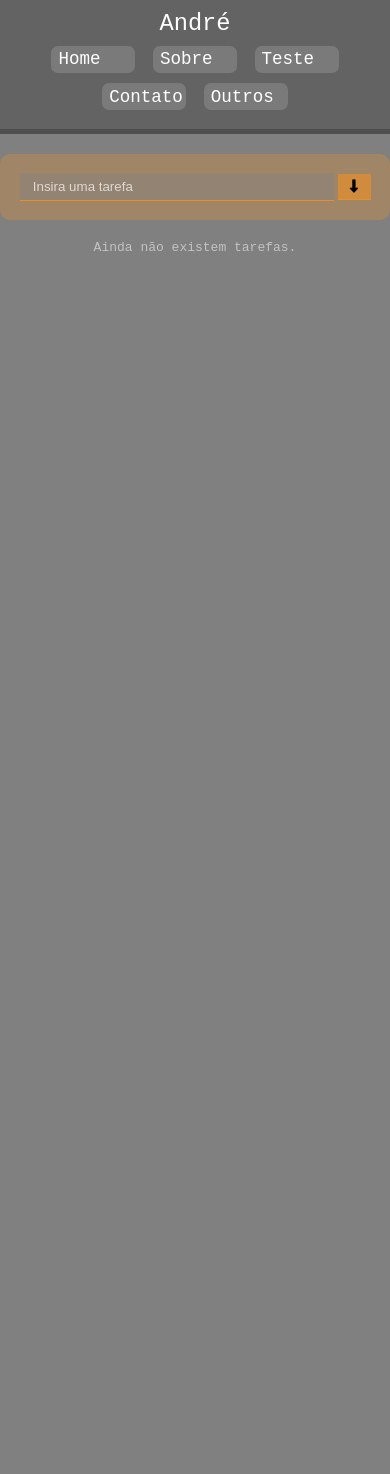
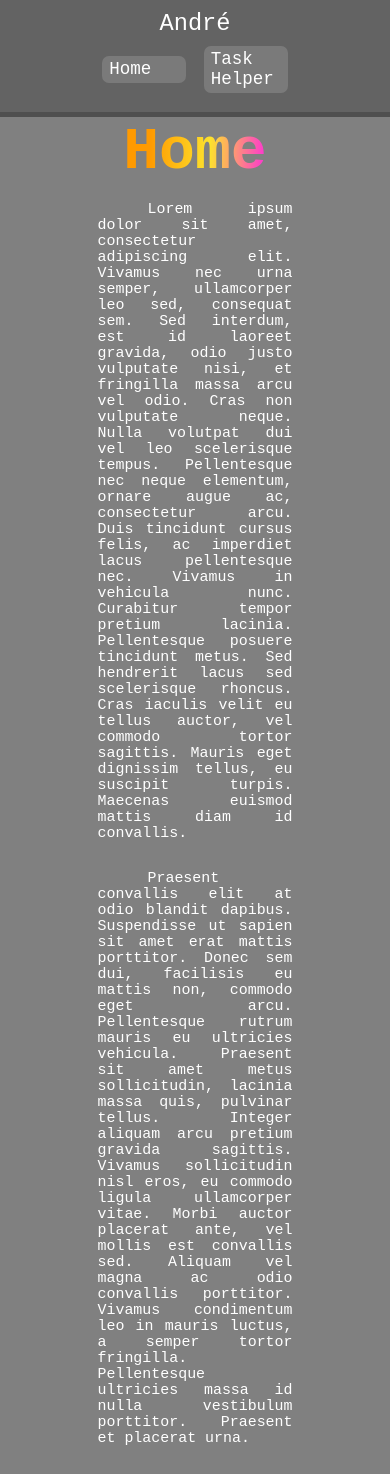
Before and after one commit to andrerrazambuja/vue-treino, a Vue app: page /#/ in a window 390 px wide. Before the commit the page ends 844 px from the top, so only its background shows below. Built offline with nearby package versions, Linux system fonts and the light colour scheme.

Commit message:
Vuu router + página home + gradient text + ajustes

```diff
--- a/package.json
+++ b/package.json
@@ -9,11 +9,13 @@
   },
   "dependencies": {
     "core-js": "^3.6.5",
-    "vue": "^2.6.11"
+    "vue": "^2.6.11",
+    "vue-router": "^3.2.0"
   },
   "devDependencies": {
     "@vue/cli-plugin-babel": "~4.5.0",
     "@vue/cli-plugin-eslint": "~4.5.0",
+    "@vue/cli-plugin-router": "~4.5.0",
     "@vue/cli-service": "~4.5.0",
     "babel-eslint": "^10.1.0",
     "eslint": "^6.7.2",
--- a/src/App.vue
+++ b/src/App.vue
@@ -2,37 +2,9 @@
   <div>
     <Header/>
     <div id="app">
+      <router-view>
 
-      <!-- Campo para adicionar tarefas -->
-      <div class="card input">
-
-        <input type="text" v-model="taskInput" name="task" id="taskInput" v-on:keyup.enter="addTask()" maxlength="40" placeholder="Insira uma tarefa">
-
-        <button class="actionButton" @click="addTask()"> <i class="fas fa-long-arrow-alt-down"></i> </button>
-
-      </div>
-
-      <div v-if="taskInput" id="charCounter">
-        {{taskInput.length}}/40
-      </div>
-
-      <!-- Tarefas -->
-      <div  class="card task" v-for="(task, index) in tasks" :key="task">
-
-        <button class="actionButton" @click="downTask(index)"> <i class="fas fa-sort-down"></i> </button>
-
-        <span>
-          {{index + 1}} - {{task}}
-        </span>
-
-        <button class="actionButton" @click="removeTask(index)"> <i class="fas fa-trash-alt"></i> </button>
-
-      </div>
-
-      <!-- placeholder para quando não há nenhuma tarefa -->
-      <div class="placeholder" v-if="!tasks.length">
-        Ainda não existem tarefas.
-      </div>
+      </router-view>
     </div>
   </div>
 </template>
@@ -44,28 +16,6 @@ import Header from './components/Header.vue'
 
 export default {
   name: 'App',
-  // Variáveis
-  data:() => {
-    return {
-      tasks: [],
-      taskInput: '',
-    }
-  },
-  // Métodos
-  methods: {
-    removeTask(index) {
-      this.tasks.splice(index, 1)
-    },
-    addTask() {
-      if(this.taskInput.length > 0 && this.taskInput.length <= 40) this.tasks.push(this.taskInput)
-      else window.alert('A tarefa deve ter entre 0 à 40 caracteres')
-      this.taskInput = null;
-    },
-    downTask(index) {
-      if(index == (this.tasks.length - 1)) return;
-      this.tasks.splice(index, 2 , this.tasks[index+1] , this.tasks[index]);
-    },
-  },
   // Componentes importados
   components: {
     Header
@@ -92,75 +42,11 @@ body{
   flex-direction: column;
   align-items: center;
   justify-content: center;
-  padding: 4em 0;
-}
-
-/* Cards */
-.card{
-  margin: 0.5em;
-  padding: 1.5em;
-  background-color: rgba(230, 143, 44, 0.308);
-  width: 35%;
-  display: flex;
-  justify-content: space-between;
-  align-items: center;
-  transition: 0.3s;
-  border-radius: 10px;
-}
-
-/* Input de tarefa */
-.card input{
-  width: 90%;
-  border: 0;
-  outline: 0;
-  min-height: 2em;
-  margin-right: 4px;
-  overflow: wrap;
-  padding: 0 1em;
-  background-color: rgba(128, 128, 128, 0.45);
-  border-bottom: 1px solid rgb(230, 143, 44);
-  color: white;
-  cursor: pointer;
-}
-
-.card input::placeholder{
-  color: rgba(255, 255, 255, 0.7);
-}
-
-/* Botões dos cards ( '>' e '-' ) */
-.card .actionButton{
-  min-height: 2em;
-  width: 10%;
-  border: 0;
-  outline: 0;
-  background-color: rgba(230, 143, 44, 0.699);
-  border-bottom: 1px solid rgb(230, 143, 44);
-  cursor: pointer;
-}
-
-.card button:hover{
-  background-color: rgba(230, 143, 44);
-}
-
-/* Texto dos cards com as tarefas */
-.card span{
-  width: 80%;
-  margin: 0 4px;
-  background-color: rgba(128, 128, 128, 0.45);
-  padding: 0.5em 1em;
-}
-
-/* Texto para quando não tarefas cadastradas */
-.placeholder, #charCounter{
-  margin: 1em;
-  color: rgba(255, 255, 255, 0.521);
+  padding: 3em 0;
 }
 
 @media (max-width: 1000px)
 {
-  .card{
-    width: 70%;
-  }
 
   #app{
   padding: 1em 0;
@@ -170,10 +56,6 @@ body{
 
 @media (max-width: 600px)
 {
-  .card{
-    width: 90%;
-  }
-
   #app{
   padding: 1em 0;
   }
--- a/src/components/Header.vue
+++ b/src/components/Header.vue
@@ -1,11 +1,8 @@
 <template>
   <div id="header">
-    <div id="headerIcon">André</div>
-    <div class="headerLink">Home</div>
-    <div class="headerLink">Sobre</div>
-    <div class="headerLink">Teste</div>
-    <div class="headerLink">Contato</div>
-    <div class="headerLink">Outros</div>
+    <router-link to="/" id="headerIcon">André</router-link>
+    <router-link to="/" class="headerLink">Home</router-link>
+    <router-link to="/task-helper" class="headerLink">Task Helper</router-link>
   </div>
 </template>
 
@@ -48,6 +45,11 @@ export default {
   background-color: rgba(255, 255, 255, 0.3);
 }
 
+a{
+  text-decoration: none;
+  color: white;
+}
+
 @media (max-width: 700px)
 {
   #headerIcon{
--- a/src/main.js
+++ b/src/main.js
@@ -1,8 +1,10 @@
 import Vue from 'vue'
 import App from './App.vue'
+import router from './router'
 
 Vue.config.productionTip = false
 
 new Vue({
-  render: h => h(App),
+  router,
+  render: h => h(App)
 }).$mount('#app')
--- /dev/null
+++ b/src/router/index.js
@@ -0,0 +1,26 @@
+import Vue from 'vue'
+import VueRouter from 'vue-router'
+import Home from '../views/Home.vue'
+import taskHelper from '../views/task-helper.vue'
+
+
+Vue.use(VueRouter)
+
+const routes = [
+  {
+    path: '/',
+    name: 'Home',
+    component: Home
+  },
+  {
+    path: '/task-helper',
+    name: 'Task Helper',
+    component: taskHelper
+  }
+]
+
+const router = new VueRouter({
+  routes
+})
+
+export default router
--- /dev/null
+++ b/src/views/Home.vue
@@ -0,0 +1,63 @@
+<template>
+  <div id="home">
+    <h1>Home</h1>
+    <p>
+        Lorem ipsum dolor sit amet, consectetur adipiscing elit. Vivamus nec urna
+      semper, ullamcorper leo sed, consequat sem. Sed interdum, est id laoreet
+      gravida, odio justo vulputate nisi, et fringilla massa arcu vel odio. Cras
+      non vulputate neque. Nulla volutpat dui vel leo scelerisque tempus.
+      Pellentesque nec neque elementum, ornare augue ac, consectetur arcu. Duis
+      tincidunt cursus felis, ac imperdiet lacus pellentesque nec. Vivamus in
+      vehicula nunc. Curabitur tempor pretium lacinia. Pellentesque posuere
+      tincidunt metus. Sed hendrerit lacus sed scelerisque rhoncus. Cras iaculis
+      velit eu tellus auctor, vel commodo tortor sagittis. Mauris eget dignissim
+      tellus, eu suscipit turpis. Maecenas euismod mattis diam id convallis.
+    </p>
+    <p>
+        Praesent convallis elit at odio blandit dapibus. Suspendisse ut sapien sit
+      amet erat mattis porttitor. Donec sem dui, facilisis eu mattis non,
+      commodo eget arcu. Pellentesque rutrum mauris eu ultricies vehicula.
+      Praesent sit amet metus sollicitudin, lacinia massa quis, pulvinar tellus.
+      Integer aliquam arcu pretium gravida sagittis. Vivamus sollicitudin nisl
+      eros, eu commodo ligula ullamcorper vitae. Morbi auctor placerat ante, vel
+      mollis est convallis sed. Aliquam vel magna ac odio convallis porttitor.
+      Vivamus condimentum leo in mauris luctus, a semper tortor fringilla.
+      Pellentesque ultricies massa id nulla vestibulum porttitor. Praesent et
+      placerat urna.
+    </p>
+  </div>
+</template>
+
+<script>
+export default {
+  name: "Home",
+};
+</script>
+
+<style scoped>
+#home {
+  display: flex;
+  flex-direction: column;
+  justify-content: center;
+  align-items: center;
+  width: 50%;
+  font-size: 1.15em;
+}
+
+h1{
+  margin: 0em;
+  margin-top: -0.2em;
+  font-size: 4em;
+  background: rgb(255,154,0);
+  background: linear-gradient(93deg, rgba(255,154,0,1) 19%, rgba(253,226,45,1) 60%, rgba(253,45,217,1) 100%);
+  -webkit-background-clip: text;
+  -webkit-text-fill-color: transparent;
+  font-weight: bold;
+}
+
+p {
+  text-align: justify;
+  text-justify: inter-word;
+  text-indent: 50px;
+}
+</style>
--- /dev/null
+++ b/src/views/task-helper.vue
@@ -0,0 +1,142 @@
+<template>
+  <div id="taskHelper">
+
+    <!-- Campo para adicionar tarefas -->
+    <div class="card input">
+
+      <input type="text" v-model="taskInput" name="task" id="taskInput" v-on:keyup.enter="addTask()" maxlength="40" placeholder="Insira uma tarefa">
+
+      <button class="actionButton" @click="addTask()"> <i class="fas fa-long-arrow-alt-down"></i> </button>
+
+    </div>
+
+    <!-- Tarefas -->
+    <div  class="card task" v-for="(task, index) in tasks" :key="task">
+
+      <button class="actionButton" @click="downTask(index)"> <i class="fas fa-sort-down"></i> </button>
+
+      <span>
+        {{index + 1}} - {{task}}
+      </span>
+
+      <button class="actionButton" @click="removeTask(index)"> <i class="fas fa-trash-alt"></i> </button>
+
+    </div>
+
+    <!-- placeholder para quando não há nenhuma tarefa -->
+    <div class="placeholder" v-if="!tasks.length">
+      Ainda não existem tarefas.
+    </div>
+  </div>
+</template>
+
+<script>
+
+export default {
+  name: 'taskHelper',
+  // Variáveis
+  data:() => {
+    return {
+      tasks: [],
+      taskInput: '',
+    }
+  },
+  // Métodos
+  methods: {
+    removeTask(index) {
+      this.tasks.splice(index, 1)
+    },
+    addTask() {
+      if(this.taskInput.length > 0 && this.taskInput.length <= 40) this.tasks.push(this.taskInput)
+      else window.alert('A tarefa deve ter entre 1 e 40 caracteres')
+      this.taskInput = null;
+    },
+    downTask(index) {
+      if(index == (this.tasks.length - 1)) return;
+      this.tasks.splice(index, 2 , this.tasks[index+1] , this.tasks[index]);
+    },
+  }
+}
+</script>
+
+<style scoped>
+
+#taskHelper{
+  width: 100%;
+  display: flex;
+  flex-direction: column;
+  align-items: center;
+  justify-content: center;
+}
+
+/* Cards */
+.card{
+  margin: 0.5em;
+  padding: 1.5em;
+  background-color: rgba(230, 143, 44, 0.308);
+  width: 35%;
+  display: flex;
+  justify-content: space-between;
+  align-items: center;
+  transition: 0.3s;
+  border-radius: 10px;
+}
+
+/* Input de tarefa */
+.card input{
+  width: 90%;
+  border: 0;
+  outline: 0;
+  min-height: 2em;
+  margin-right: 4px;
+  overflow: wrap;
+  padding: 0 1em;
+  background-color: rgba(128, 128, 128, 0.45);
+  border-bottom: 1px solid rgb(230, 143, 44);
+  color: white;
+  cursor: pointer;
+}
+
+.card input::placeholder{
+  color: rgba(255, 255, 255, 0.7);
+}
+
+/* Botões dos cards ( '>' e '-' ) */
+.card .actionButton{
+  min-height: 2em;
+  width: 10%;
+  border: 0;
+  outline: 0;
+  background-color: rgba(230, 143, 44, 0.699);
+  border-bottom: 1px solid rgb(230, 143, 44);
+  cursor: pointer;
+}
+
+.card button:hover{
+  background-color: rgba(230, 143, 44);
+}
+
+/* Texto dos cards com as tarefas */
+.card span{
+  width: 80%;
+  margin: 0 4px;
+  background-color: rgba(128, 128, 128, 0.45);
+  padding: 0.5em 1em;
+}
+
+@media (max-width: 1000px)
+{
+  .card{
+    width: 70%;
+  }
+}
+
+
+@media (max-width: 600px)
+{
+  .card{
+    width: 90%;
+  }
+}
+
+</style>
```
Also changed, not shown: 1 other file (tests, documents, lock files or other folders).
